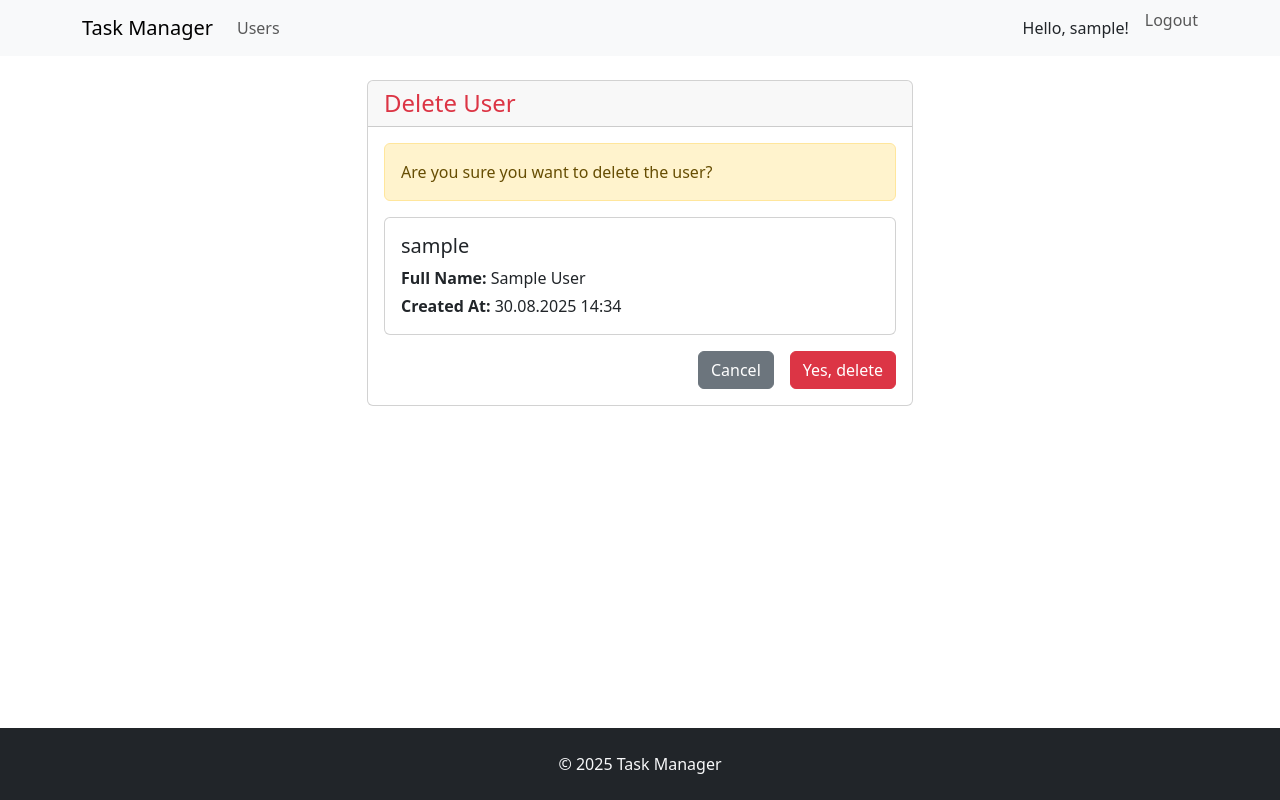
After one commit to Vitaliy-Berezhnoy/python-project-52, a Django app: page /users/1/delete/ in a window 1280 px wide. The commit adds this page. Run offline with Django 5.2, Linux system fonts and the light colour scheme; the visitor is signed in with stand-in values (Sample User, id 1); data comes from the database, SQL or seed files in the repository; some libraries are stand-ins or nearby versions.

Commit message:
Сompletes step 3

```diff
--- a/task_manager/settings.py
+++ b/task_manager/settings.py
@@ -125,8 +125,11 @@ LANGUAGES = [
     ("en", "English"),
 ]
 
+LOCALE_PATHS = [
+    BASE_DIR / 'locale',
+]
+
 TIME_ZONE = 'UTC'
-
 USE_TZ = True
 
 
--- a/task_manager/templates/base.html
+++ b/task_manager/templates/base.html
@@ -7,6 +7,7 @@
     <title>{% block title %}Task Manager{% endblock %}</title>
 
     {% load django_bootstrap5 %}
+    {% load i18n %}
     {% bootstrap_css %}
     <!--{% bootstrap_javascript %} -->
 </head>
@@ -14,7 +15,7 @@
     <!-- Навигационная панель -->
     <nav class="navbar navbar-expand-lg navbar-light bg-light">
         <div class="container">
-            <a class="navbar-brand" href="/">Менеджер задач</a>
+            <a class="navbar-brand" href="{% url 'home' %}">{% trans "Task Manager" %}</a>
 
             <button class="navbar-toggler" type="button" data-bs-toggle="collapse" data-bs-target="#navbarNav">
                 <span class="navbar-toggler-icon"></span>
@@ -23,17 +24,35 @@
             <div class="collapse navbar-collapse" id="navbarNav">
                 <ul class="navbar-nav me-auto">
                     <li class="nav-item">
-                        <a class="nav-link" href="{% url 'users' %}">Пользователи</a>
+                        <a class="nav-link" href="{% url 'users' %}">{% trans "Users" %}</a>
                     </li>
                 </ul>
 
                 <ul class="navbar-nav">
+                    {% if user.is_authenticated %}
                     <li class="nav-item">
-                        <a class="nav-link" href="/">Вход</a>
+                        <span class="nav-link text-dark">{% trans "Hello" %}, {{ user.username }}!</span>
                     </li>
                     <li class="nav-item">
-                        <a class="nav-link" href="{% url 'user_create' %}">Регистрация</a>
+                        <form method="post" action="{% url 'logout' %}" class="d-inline">
+                            {% csrf_token %}
+                            <button type="submit" class="nav-link btn btn-link border-0 p-0 ms-2">
+                                <i class="bi bi-box-arrow-right"></i> {% trans "Logout" %}
+                            </button>
+                        </form>
                     </li>
+                    {% else %}
+                    <li class="nav-item">
+                        <a class="nav-link" href="{% url 'login' %}">
+                            <i class="bi bi-box-arrow-in-right"></i> {% trans "Login" %}
+                        </a>
+                    </li>
+                    <li class="nav-item">
+                        <a class="nav-link" href="{% url 'user_create' %}">
+                            <i class="bi bi-person-plus"></i> {% trans "Registration" %}
+                        </a>
+                    </li>
+                    {% endif %}
                 </ul>
             </div>
         </div>
@@ -44,6 +63,11 @@
         {% if messages %}
             {% for message in messages %}
                 <div class="alert alert-{{ message.tags }} alert-dismissible fade show" role="alert">
+                    <i class="bi
+                        {% if message.tags == 'success' %}bi-check-circle-fill
+                        {% elif message.tags == 'error' %}bi-exclamation-circle-fill
+                        {% elif message.tags == 'warning' %}bi-exclamation-triangle-fill
+                        {% else %}bi-info-circle-fill{% endif %}"></i>
                     {{ message }}
                     <button type="button" class="btn-close" data-bs-dismiss="alert"></button>
                 </div>
@@ -57,7 +81,7 @@
     <!-- Футер -->
     <footer class="bg-dark text-light py-4 mt-auto">
         <div class="container text-center">
-            &copy; 2025 Менеджер задач
+            &copy; 2025 {% trans "Task Manager" %}
         </div>
     </footer>
 </body>
--- /dev/null
+++ b/task_manager/templates/users/delete.html
@@ -0,0 +1,56 @@
+{% extends "base.html" %}
+{% load i18n %}
+{% load django_bootstrap5 %}
+
+{% block title %}{% trans "Delete User" %} - {% trans "Task Manager" %}{% endblock %}
+
+{% block content %}
+<div class="row justify-content-center">
+    <div class="col-md-6">
+        <div class="card">
+            <div class="card-header">
+                <h2 class="h4 mb-0 text-danger">
+                    <i class="bi bi-exclamation-triangle"></i>
+                    {% trans "Delete User" %}
+                </h2>
+            </div>
+
+            <div class="card-body">
+                <div class="alert alert-warning">
+                    <i class="bi bi-exclamation-circle"></i>
+                    {% trans "Are you sure you want to delete the user?" %}
+                </div>
+
+                <div class="card mb-3">
+                    <div class="card-body">
+                        <h5 class="card-title">{{ user.username }}</h5>
+                        <p class="card-text mb-1">
+                            <strong>{% trans "Full Name" %}:</strong>
+                            {{ user.first_name }} {{ user.last_name }}
+                        </p>
+                        <p class="card-text mb-0">
+                            <strong>{% trans "Created At" %}:</strong>
+                            {{ user.created_at|date:"d.m.Y H:i" }}
+                        </p>
+                    </div>
+                </div>
+
+                <form method="post" novalidate>
+                    {% csrf_token %}
+
+                    <div class="d-grid gap-2 d-md-flex justify-content-md-end">
+                        <a href="{% url 'users' %}" class="btn btn-secondary me-md-2">
+                            <i class="bi bi-arrow-left"></i>
+                            {% trans "Cancel" %}
+                        </a>
+                        <button type="submit" class="btn btn-danger">
+                            <i class="bi bi-trash"></i>
+                            {% trans "Yes, delete" %}
+                        </button>
+                    </div>
+                </form>
+            </div>
+        </div>
+    </div>
+</div>
+{% endblock %}
--- a/task_manager/templates/users/index.html
+++ b/task_manager/templates/users/index.html
@@ -38,7 +38,7 @@
                                             <a href="{% url 'user_update' user.id %}" class="btn btn-outline-primary">
                                                 <i class="bi bi-pencil"></i> {% trans "Edit" %}
                                             </a>
-                                            <a href="{% url 'users' %}" class="btn btn-outline-danger">
+                                            <a href="{% url 'user_delete' user.id %}" class="btn btn-outline-danger">
                                                 <i class="bi bi-trash"></i> {% trans "Delete" %}
                                             </a>
                                         </div>
--- a/task_manager/urls.py
+++ b/task_manager/urls.py
@@ -20,7 +20,9 @@ from django.urls import path, include
 from task_manager import views
 
 urlpatterns = [
-    path('', views.home),
+    path('', views.home, name='home'),
     path('users/', include('task_manager.users.urls')),
+    path('login/', views.login_view, name='login'),
+    path('logout/', views.logout_view, name='logout'),
     path('admin/', admin.site.urls),
 ]
--- a/task_manager/users/urls.py
+++ b/task_manager/users/urls.py
@@ -6,4 +6,5 @@ urlpatterns =[
     path('', views.UsersIndexView.as_view(), name='users'),
     path('create/', views.UserCreateView.as_view(), name='user_create'),
     path('<int:pk>/update/', views.UserUpdateView.as_view(), name='user_update'),
+    path('<int:pk>/delete/', views.UserDeleteView.as_view(), name='user_delete'),
 ]
--- a/task_manager/users/views.py
+++ b/task_manager/users/views.py
@@ -1,31 +1,64 @@
-from django.views.generic import ListView, CreateView, UpdateView
-#from django.contrib.messages.views import SuccessMessageMixin
+from django.shortcuts import redirect
+from django.views.generic import ListView, CreateView, UpdateView,DeleteView
+from django.contrib.messages.views import SuccessMessageMixin
 from task_manager.users.models import User
 from task_manager.users.forms import UserRegistrationForm, UserUpdateForm
 from django.utils.translation import gettext_lazy as _
+from django.urls import reverse_lazy
+from django.contrib.auth.mixins import LoginRequiredMixin, AccessMixin
+from django.contrib import messages
 
 
-# Create your views here.
+class UserPermissionMixin(AccessMixin):
+    permission_message = _('You do not have permission to perform this action.')
+    redirect_url = 'users'
+
+    def dispatch(self, request, *args, **kwargs):
+        if not self.has_permission():
+            messages.error(request, self.permission_message)
+            return redirect(self.redirect_url)
+        # noinspection PyUnresolvedReferences
+        return super().dispatch(request, *args, **kwargs)
+
+    def has_permission(self):
+        # noinspection PyUnresolvedReferences
+        return self.request.user == self.get_object()
+
 class UsersIndexView(ListView):
     model = User  # Модель для отображения
     template_name = 'users/index.html'  # Шаблон
     context_object_name = 'users'  # Имя переменной в шаблоне
     paginate_by = 10  # Пагинация по 10 элементов
 
-class UserCreateView(CreateView):
+class UserCreateView(SuccessMessageMixin, CreateView):
     form_class = UserRegistrationForm
     template_name = 'users/new_user.html'
-    success_url = '/users/'
-    message_success = _("The user has been successfully registered")
+    success_url = reverse_lazy('login')
+    success_message = _("The user has been successfully registered")
 
-class UserUpdateView(UpdateView):
+class UserUpdateView(LoginRequiredMixin, UserPermissionMixin, SuccessMessageMixin, UpdateView):
     model = User
     form_class = UserUpdateForm
     template_name = 'users/update.html'
-    success_url = '/users/'
-    message_success = _("The user has been successfully updated")
+    success_url = reverse_lazy('users')
+    success_message = _("The user has been successfully updated")
+    login_url = reverse_lazy('login')
 
     def get_context_data(self, **kwargs):
         context = super().get_context_data(**kwargs)
         context['title'] = _('Edit User')
         return context
+
+
+class UserDeleteView(LoginRequiredMixin, UserPermissionMixin, SuccessMessageMixin, DeleteView):
+    model = User
+    template_name = 'users/delete.html'
+    success_url = reverse_lazy('users')
+    success_message = _("The user has been successfully deleted")
+    permission_message = _('You do not have permission to delete another user.')
+    login_url = reverse_lazy('login')
+
+    def get_context_data(self, **kwargs):
+        context = super().get_context_data(**kwargs)
+        context['title'] = _('Delete User')
+        return context
```
Also changed, not shown: task_manager/templates/home.html (+15 -2 lines), task_manager/templates/login.html (added, +50 -0 lines), task_manager/views.py (+29 -1 lines), locale/ru/LC_MESSAGES/django.po (added), 2 other files.
